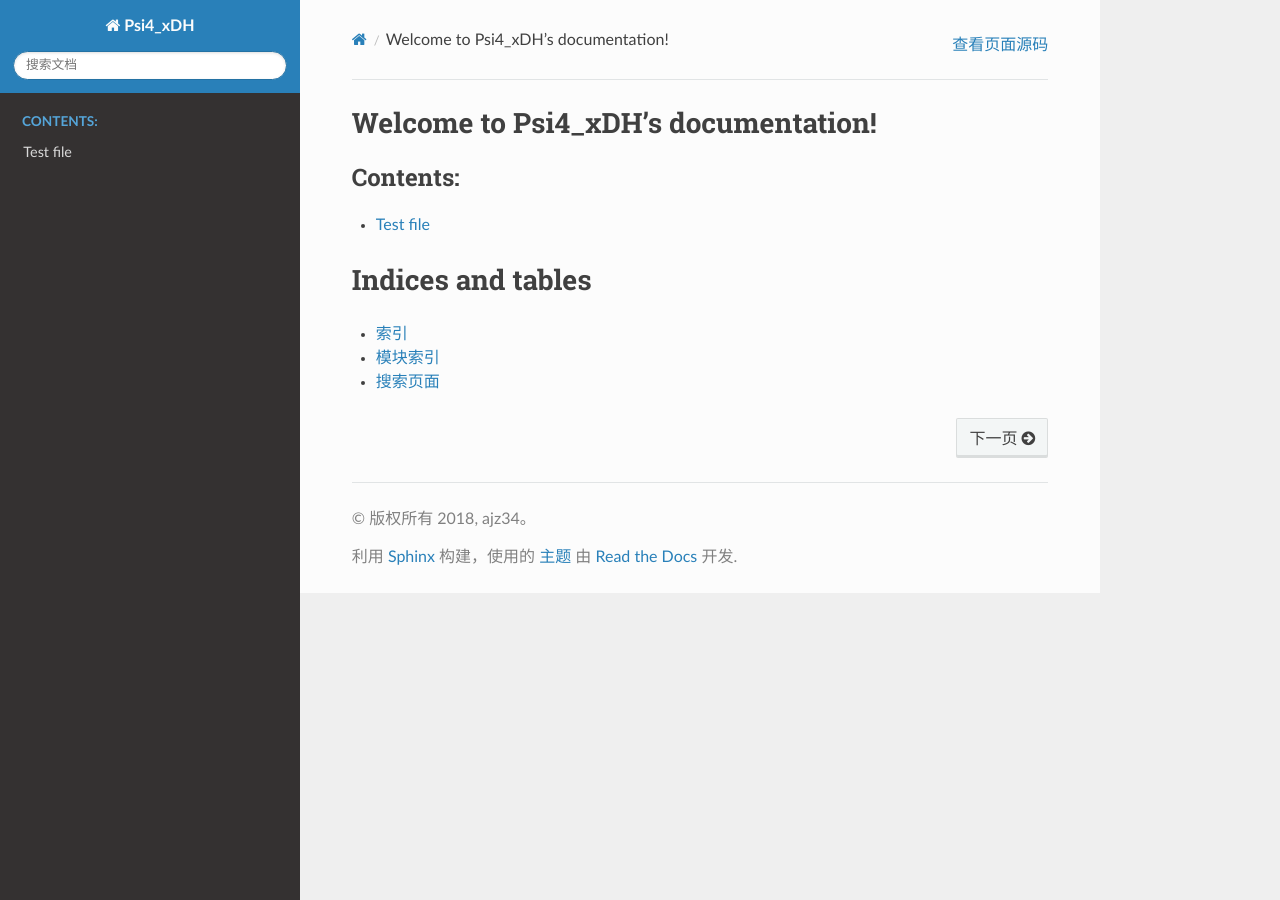
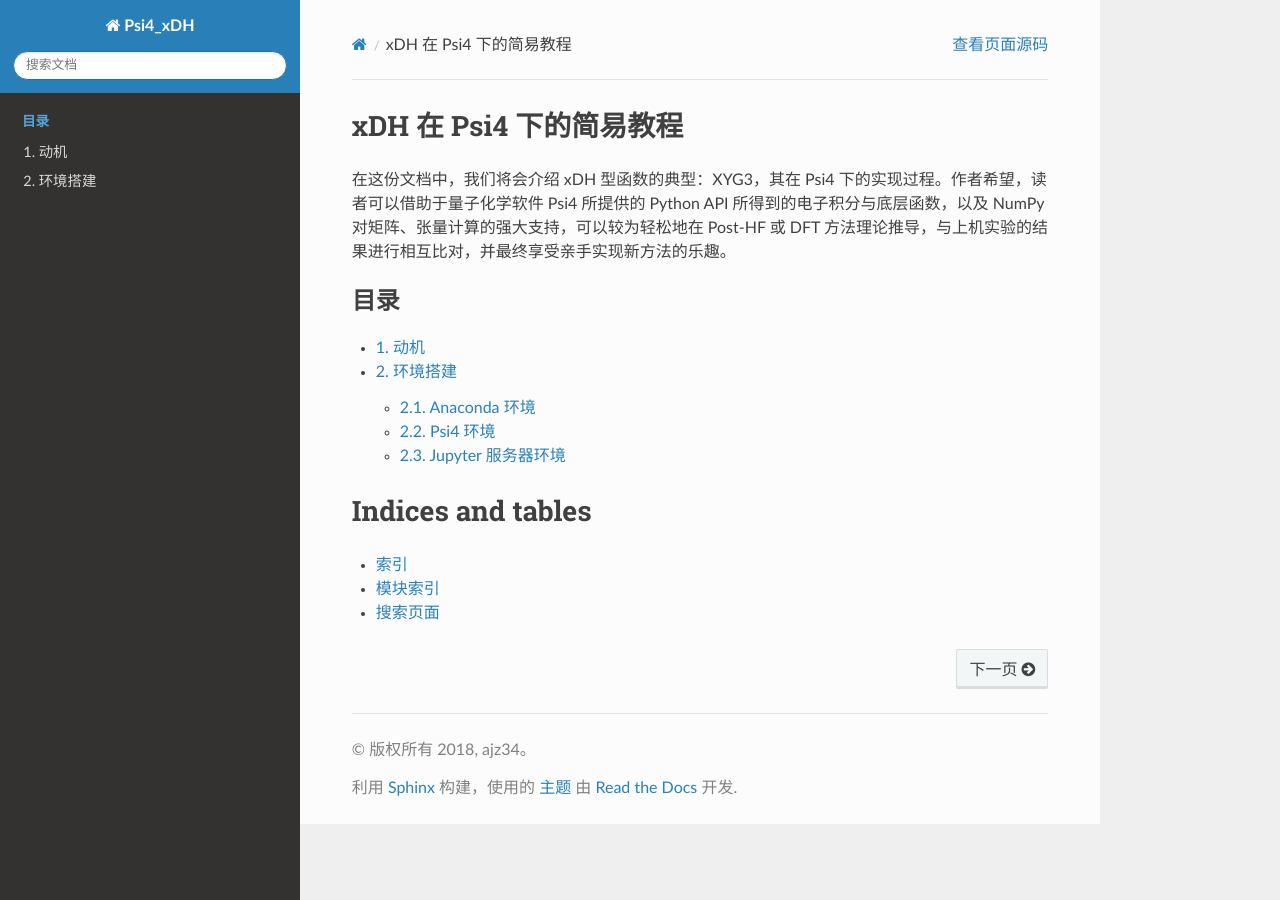
Before and after one commit to ajz34/Psi4_xDH, a Sphinx documentation site: the page built from source/index.rst, in a window 1280 px wide. Built offline with Sphinx 7.4.7 and the Read the Docs theme 2.0.0, drawn with Linux system fonts in a browser that asks for light colours; some of the changed lines change nothing that is shown.

Commit message:
install.rst complete

```diff
--- a/source/index.rst
+++ b/source/index.rst
@@ -3,14 +3,18 @@
    You can adapt this file completely to your liking, but it should at least
    contain the root `toctree` directive.
 
-Welcome to Psi4_xDH's documentation!
-====================================
+xDH 在 Psi4 下的简易教程
+========================
+
+在这份文档中，我们将会介绍 xDH 型函数的典型：XYG3，其在 Psi4 下的实现过程。作者希望，读者可以借助于量子化学软件 Psi4 所提供的 Python API 所得到的电子积分与底层函数，以及 NumPy 对矩阵、张量计算的强大支持，可以较为轻松地在 Post-HF 或 DFT 方法理论推导，与上机实验的结果进行相互比对，并最终享受亲手实现新方法的乐趣。
 
 .. toctree::
    :maxdepth: 2
-   :caption: Contents:
+   :caption: 目录
+   :numbered:
 
-   Test
+   motive
+   install
 
 Indices and tables
 ==================
--- /dev/null
+++ b/source/install.rst
@@ -0,0 +1,140 @@
+环境搭建
+========
+
+Anaconda 环境
+-------------
+
+这份教程的所有文档、计算都通过 Python 实现；因此需要安装一个 Python 环境。`Anaconda <https://www.anaconda.com/>`_ 作为 Python 的一种非官方发行版，它集成了众多科学计算中所必须与经常使用的库；它至少包含可以实现矩阵计算的 NumPy、绘图实现 MatPlotLib、交互笔记本 Jupyter、仿 Matlab IDE 的 Spyder 等库与工具，以及文档工具 Pandoc、Python 管理工具 conda 和 pip 等管理工具。Anaconda 在普遍的科学计算领域足够完备，同时库的依赖关系可以通过 pip 与 conda 等方便地管理，使得程序员不必耗费许多精力在准备环境上。因此它也是普遍推荐的 Python 安装的解决方案。
+
+由于 Psi4 不具备 Windows 版本，因此这里介绍 Linux 下的安装。
+
+.. attention::
+    WSL (Windows Subsystem of Linux) 尽管也是良好的 Linux 环境，但由于 Windows 系统不区分文件名中的大小写，因此在 WSL 下 Anaconda 时可能会遇到问题。因此，推荐在双系统或者服务器上安装 Anaconda。
+
+#. 前往 `清华开源镜像 <https://mirror.tuna.tsinghua.edu.cn/anaconda/archive/>`_ 下，找到最新版本的 Anacodna 的 Linux 版本并下载；若在服务器上不太容易打开网页，则可以使用下述命令行下载 5.3 版本的 Anaconda：
+
+   .. code-block:: bash
+
+      $ wget https://mirror.tuna.tsinghua.edu.cn/anaconda/archive/Anaconda3-5.3.0-Linux-x86_64.sh
+
+#. 以 :code:`Anaconda3-5.3.0-Linux-x86_64.sh` 文件为例，在下载文件夹下直接执行：
+
+   .. code-block:: bash
+
+      $ chmod +x Anaconda3-5.3.0-Linux-x86_64.sh
+      $ ./Anaconda3-5.3.0-Linux-x86_64.sh
+
+   随后按照指示进行安装即可。
+
+   .. tip::
+      安装后，需要前往 :code:`$HOME/.bashrc` 检查是否将该版本的 Anaconda 加入了环境变量；参考安装日志中出现下述输出的上下文：
+      ::
+
+         You may wish to edit your $HOME/.bashrc to setup Anaconda3:
+
+      对于服务器用户，可能需要改动的文件不是 :code:`$HOME/.bashrc` 而是 :code:`$HOME/.bash_profile`。
+
+#. 若在中国，可以使用清华镜像的仓库加速 Anaconda 的库的下载速度与更新速度；其使用方式是 (引用自 `Anaconda 镜像使用帮助 <https://mirror.tuna.tsinghua.edu.cn/help/anaconda/>`_)
+
+   .. code-block:: bash
+
+      $ conda config --add channels https://mirrors.tuna.tsinghua.edu.cn/anaconda/pkgs/free/
+      $ conda config --add channels https://mirrors.tuna.tsinghua.edu.cn/anaconda/pkgs/main/
+      $ conda config --add channels https://mirrors.tuna.tsinghua.edu.cn/anaconda/cloud/conda-forge/
+      $ conda config --set show_channel_urls yes
+
+#. 若要使用 Anaconda 发行版的 Python，退出当前 Terminal 再重新进入即可。
+
+Psi4 环境
+---------
+
+在这份教程中，我们不需要改动 Psi4 的程序，也不需要进行编译，只需要获得其 Python 版本的二进制可执行文件即可。这里的安装过程主要参考 `Psi4NumPy <https://github.com/psi4/psi4numpy>`_ 上的说明。
+
+#. 在安装完 conda 或 Anaconda 后，执行
+
+   .. code-block:: bash
+
+      $ conda create -n p4env psi4 -c psi4/label/dev
+
+   .. attention::
+      一方面，我们需要使用 DFT 模块，因此需要下载 :code:`psi4/label/dev` 而并非 :code:`psi4` 的 Psi4 版本；
+
+      另一方面，上述的命令是创建了一个虚拟环境，它是专门为 Psi4 创建的环境。这么做是因为避免与最新版本的 Anaconda 产生库的依赖冲突，保证默认的 Python 比较干净。因此，这里没有直接在默认的 Python 环境下安装 Psi4。这样做多少会对使用产生不便，但避免库依赖关系混乱可能导致的更严重的问题。
+
+#. 在每次需要使用 Psi4 或维护其库依赖关系时，需要在 Bash 下执行
+
+   .. code-block:: bash
+
+      $ source activate p4env
+
+   当 Terminal 前有提示 :code:`(p4env)` 时，即意味着进入 Psi4 的虚拟环境了。以后我们假设所有的命令都在该虚拟环境下执行。
+
+#. Psi4 的 Python 二进制文件已经可以使用了；但 Jupyter 与 MatPlotLib 并不在其依赖关系中；而这些库是我们需要的。因此，我们需要在 Psi4 的虚拟环境下执行
+
+   .. code-block:: bash
+
+      (p4env) $ conda install jupyter matplotlib
+
+#. 至此我们已经完成了 Psi4 的安装。Psi4 可以作为一个量化软件，也可以作为 Python API 使用。对于前者，我们可以简单地使用一个输入文件作测试：:download:`input.dat <include/input.dat>`
+
+   在 Bash 下使用下述命令进行测试：
+
+   .. code-block:: bash
+
+      (p4env) $ psi4 input.dat
+
+   如果能正常地看到 :code:`output.dat` 且有正常的输出信息，即表明安装正常。
+
+#. 我们也可以尝试在 Python 下做一个小测试；如果看到与下述输出一样的信息，则表明 Python API 可以正常调用：
+   ::
+
+      >>> import psi4
+      >>> mol = psi4.geometry("""
+      ...     O  0.000    -0.000    -0.079
+      ...     H  0.000     0.707     0.628
+      ...     H  0.000    -0.707     0.628
+      ...     symmetry c1
+      ... """)
+      >>> psi4.set_options({'basis': '6-31g'})
+      >>> psi4.core.set_output_file('output.dat', False)
+      >>> scf_e, scf_wfn = psi4.energy('B3LYP', return_wfn=True)
+      >>> scf_e
+      -76.3771897718305
+
+Jupyter 服务器环境
+------------------
+
+我们的操作系统通常设为 Linux (Mac 亦可)。通常这会不太方便，因为主要操作系统一般是 Windows，因此我们会期望将 Psi4 部署在远程 Linux 服务器上。而我们又会大量使用 Jupyter Notebook，其默认使用的地址是服务器的本地地址 (:code:`127.0.0.1:8080`)；而这对于本地电脑而言是不可访问的。因此，需要对 Jupyter Notebook 的地址进行更改，才能让本地电脑访问服务器所启动的 Jupyter Notebook。这里参考 Jupyter Notebook 的官方文档 `Running a notebook server <https://jupyter-notebook.readthedocs.io/en/stable/public_server.html>`_ 讲述如何配置 Jupyter Notebook。
+
+   .. tip::
+      如果 Psi4 可以部署在本地电脑，这一节的内容可以跳过。
+
+#. 首先执行下述语句：
+
+   .. code-block:: bash
+
+      (p4env) $ jupyter notebook --generate-config
+
+   这将产生 Jupyter Notebook 的配置文件 :code:`$HOME/.jupyter/jupyter_notebook_config.py`
+
+#. 在 Jupyter Notebook 配置文件中，你将看到下述语句：
+   ::
+
+      #c.NotebookApp.ip = 'localhost'
+
+   对上述语句取消注释，并将其中的 :code:`localhost` 更改为服务器的 IP 地址。Jupyter Notebook 的服务器环境就设立好了。
+
+#. 我们可以试一下 Jupyter Notebook 了。在 Bash 下执行
+
+   .. code-block:: bash
+
+      (p4env) $ jupyter notebook --no-browser
+
+   将会弹出一些输出。我们关心下述输出
+
+   .. code-block:: text
+
+      Copy/paste this URL into your browser when you connect for the first time,
+      to login with a token:
+
+   后面一行的地址；将该地址复制到本地计算机的浏览器中，就可以使用服务器的 Jupyter Notebook 了。
--- /dev/null
+++ b/source/motive.rst
@@ -0,0 +1,16 @@
+动机
+====
+
+在量子化学领域中，计算方法的开发瓶颈除了最初的灵感与公式推导之外，表达式的程序实现与其正确性也非常重要。事实上，往往后者左右了方法的开发效率、完成度，以及方法的推广流传程度。通常，应用一个量子化学方法或者会在已有程序上作改动，或者自己重新构建一个程序。
+
+对于程序改动，方法开发者通常需要面临理解复杂程序结构、阅读大量冗余代码、了解编译流程、缺少充足的文档等困难，在程序上所消耗的时间不亚于、甚至远高于方法开发的耗时。成功的程序改动决定于方法开发者的程序调试能力。
+
+而对于从头构建程序，耗时将会因人而异，这取决于方法开发者的综合程序能力，包括编译、调试、框架搭建、底层工具设计、公式的程序表达等等。同时，由于大多数方法开发者只关心实现而不关心代码质量，因此这类程序的复用性较差，通常不会有充足的文档，也不适合进行稍复杂的改动。在量子化学发展的早期，正因为程序的开发难以跟上量化方法的发展，同时课题组的交流与合作受限于没有因特网，从而催生了数量众多的量化软件或程序。
+
+这份文档更为偏向于从头构建程序。早期的计算机发展主要受限于计算效率与内存，而即使是很小的量子化学的任务，也对这两者有较高的消耗。然而，现在的微机已经可以快速处理中小体系的量子化学计算；从方法开发的角度上看，硬件不应当成为瓶颈——方法的开发只需要较小的模型体系通常即可。而对硬件要求的降低，催生了高级语言的流行。对于 Python，它对方法开发者的限制会显著减小：不存在编译问题，调试可以通过实时交互界面 (interactive interface，例如 Python consoles 或 Jupyter Notebook) 或 IDE 完成。对于底层工具，Python 社区提供众多的库函数可以胜任；在量子化学领域，底层工具绝大部分与矩阵计算有关，因此 NumPy 可以胜任。
+
+对于量子化学中的 Post-HF 与 DFT 领域，剩下的问题则是获得量子化学积分、量子化学相关的底层工具、程序框架设计与复用性、以及公式与程序的对应。对于前两者，现有的软件，例如 `Psi4 <https://github.com/psi4/psi4>`_ 与 `PySCF <https://github.com/sunqm/pyscf>`_ 均提供了不少对象接口 (API)，对它们的活用将会简化程序书写上的困难。对于第三个问题，我们暂且不考虑。
+
+因此，也许看起来从头构建程序是很可怕的事情，但在现在众多程序便利的环境下，方法开发者所真正面临的问题已经可以回归到最为本质的问题，即如何将公式写成程序。在这份教程中，一个目标便是对于我们需要计算的公式中的大多数项 (譬如张量乘积)，尽可能在 1 行代码内解释，至少一般可以在 5 行以内的代码块内说明。并且，我们不希望涉及非必要的算法细节；整个教程中，绝大多数代码开始将不会多于 3 个 Tab，尽少使用循环与判断，让程序的书写的目的回归于公式表达本身。
+
+这份教程的很多内容借鉴或直接从 Psi4 的一份官方简易实现 `Psi4NumPy <https://github.com/psi4/psi4numpy>`_ 获得。后者包含了许多高级 Post-HF 方法简单但有效的实现。
```
Also changed, not shown: source/Test.ipynb (deleted), 1 other file.
